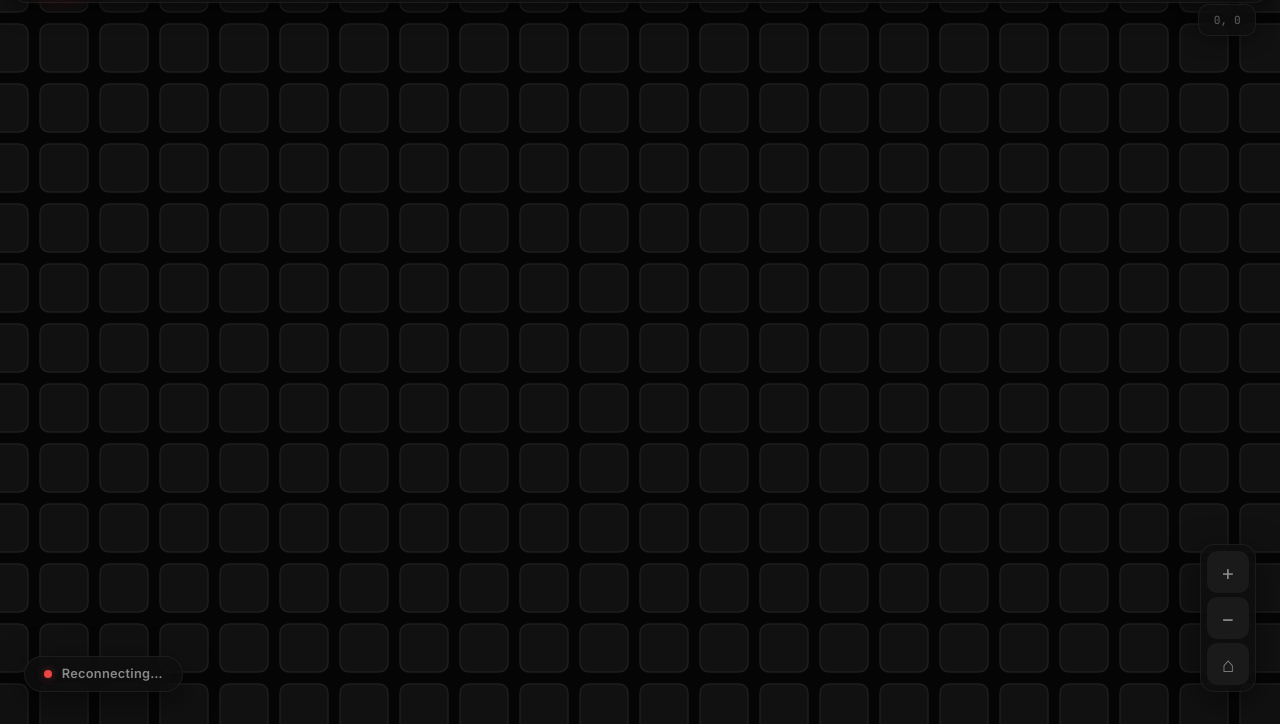
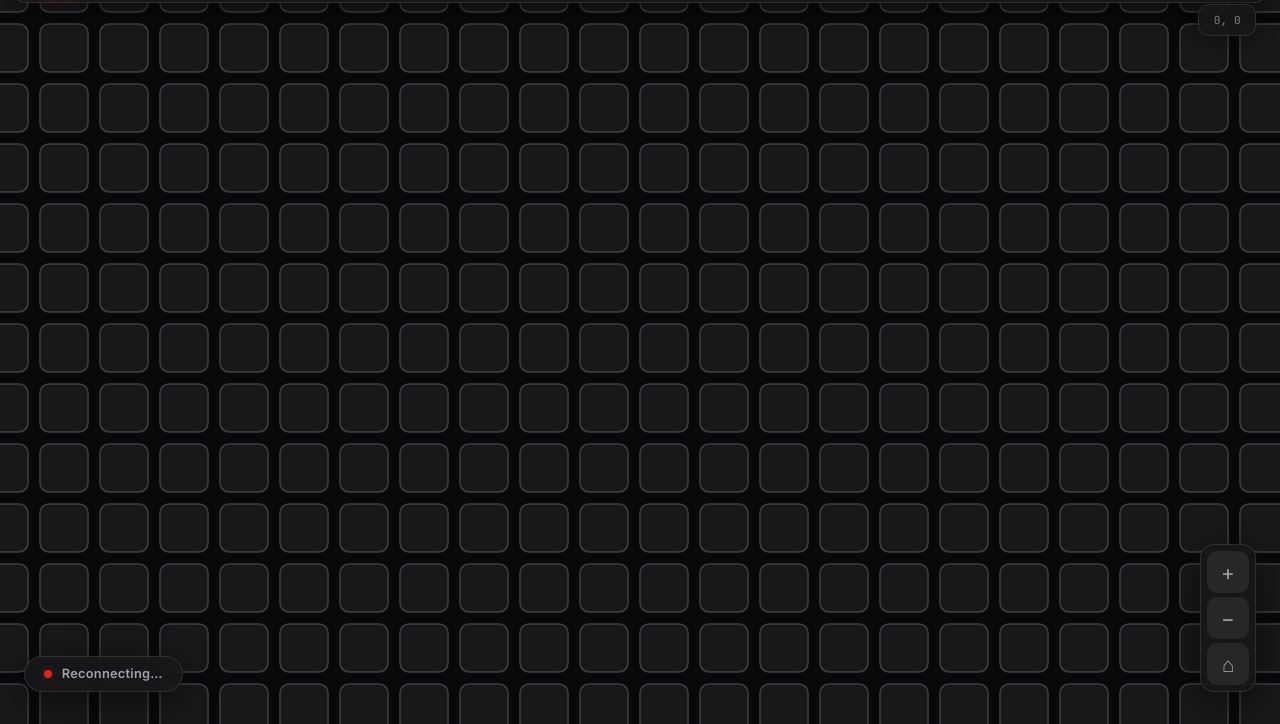
Before and after one commit to mahi0349/million-checkboxes, a website: page public/index.html in a window 1280 px wide. Shown: the part 76-800 px from the top of the page. Drawn offline with Linux system fonts and the light colour scheme.

```diff
--- a/public/app.js
+++ b/public/app.js
@@ -49,18 +49,18 @@
     }
 };
 
-// ─── Classic Black & Crimson Theme Colors ─────────────
+// ─── Classic Red & Dark Obsidian Theme Colors ───────────
 const COLORS = {
-    bg: '#050505',
-    boxOff: '#111111',
-    boxOffBorder: '#1e1e1e',
-    boxOn: '#dc143c',
-    boxOnBorder: '#a00020',
-    boxOnLight: '#ff2850',
-    checkMark: '#ffffff',
-    hoverFill: 'rgba(220, 20, 60, 0.12)',
-    hoverBorder: 'rgba(220, 20, 60, 0.3)',
-    gridLine: '#0d0d0d'
+    bg: '#09090b',          // very deep rich background
+    boxOff: '#18181b',      // slightly lighter for the box
+    boxOffBorder: '#3f3f46', // very visible grey border for unchecked boxes
+    boxOn: '#dc2626',       // rich classic red
+    boxOnBorder: '#f87171', // bright red border to make it pop
+    boxOnLight: '#ef4444',  // lighter red for glow/hover
+    checkMark: '#ffffff',   // crisp white checkmark
+    hoverFill: '#27272a',   // highlight fill when hovering
+    hoverBorder: '#71717a', // brighter border on hover
+    gridLine: '#18181b'     // subtle grid pattern color
 };
 
 // Track hovered cell
--- a/public/style.css
+++ b/public/style.css
@@ -5,40 +5,40 @@
 @import url('https://fonts.googleapis.com/css2?family=Inter:wght@400;500;600;700;800;900&family=JetBrains+Mono:wght@500&display=swap');
 
 :root {
-    /* Core Palette - Classic Black & Crimson */
-    --black-deep: #050505;
-    --black-rich: #0a0a0a;
-    --black-surface: #111111;
-    --black-elevated: #1a1a1a;
-    --black-border: #222222;
+    /* Core Palette - Dark Obsidian */
+    --black-deep: #09090b; /* zinc-950 */
+    --black-rich: #09090b;
+    --black-surface: #18181b; /* zinc-900 */
+    --black-elevated: #27272a; /* zinc-800 */
+    --black-border: #3f3f46; /* zinc-700 for highly visible borders */
 
     /* Crimson / Red Shaders */
-    --crimson: #dc143c;
-    --crimson-dark: #a00020;
-    --crimson-light: #ff2850;
-    --crimson-glow: rgba(220, 20, 60, 0.35);
-    --crimson-subtle: rgba(220, 20, 60, 0.08);
+    --crimson: #dc2626; /* red-600 */
+    --crimson-dark: #991b1b; /* red-800 */
+    --crimson-light: #ef4444; /* red-500 */
+    --crimson-glow: rgba(220, 38, 38, 0.4);
+    --crimson-subtle: rgba(220, 38, 38, 0.15);
 
-    /* Gold Accent — Classic Pairing */
-    --gold: #d4a849;
-    --gold-light: #f0c96e;
-    --gold-glow: rgba(212, 168, 73, 0.3);
+    /* Gold / Amber Accent for contrast */
+    --gold: #d97706; /* amber-600 */
+    --gold-light: #f59e0b; /* amber-500 */
+    --gold-glow: rgba(217, 119, 6, 0.3);
 
     /* Neutral Text */
-    --text-primary: #f0f0f0;
-    --text-secondary: #888888;
-    --text-muted: #555555;
+    --text-primary: #f4f4f5; /* zinc-100 */
+    --text-secondary: #a1a1aa; /* zinc-400 */
+    --text-muted: #71717a; /* zinc-500 */
 
     /* Functional */
-    --success: #22c55e;
-    --success-glow: rgba(34, 197, 94, 0.4);
-    --danger: #ef4444;
-    --danger-glow: rgba(239, 68, 68, 0.4);
+    --success: #16a34a; /* green-600 */
+    --success-glow: rgba(22, 163, 74, 0.4);
+    --danger: #dc2626;
+    --danger-glow: rgba(220, 38, 38, 0.4);
 
     /* Surfaces */
-    --glass-bg: rgba(15, 15, 15, 0.75);
-    --glass-border: rgba(255, 255, 255, 0.06);
-    --glass-border-hover: rgba(220, 20, 60, 0.2);
+    --glass-bg: rgba(24, 24, 27, 0.85); /* Darker glass for better contrast */
+    --glass-border: rgba(255, 255, 255, 0.1);
+    --glass-border-hover: rgba(220, 38, 38, 0.3);
 }
 
 * {
```
